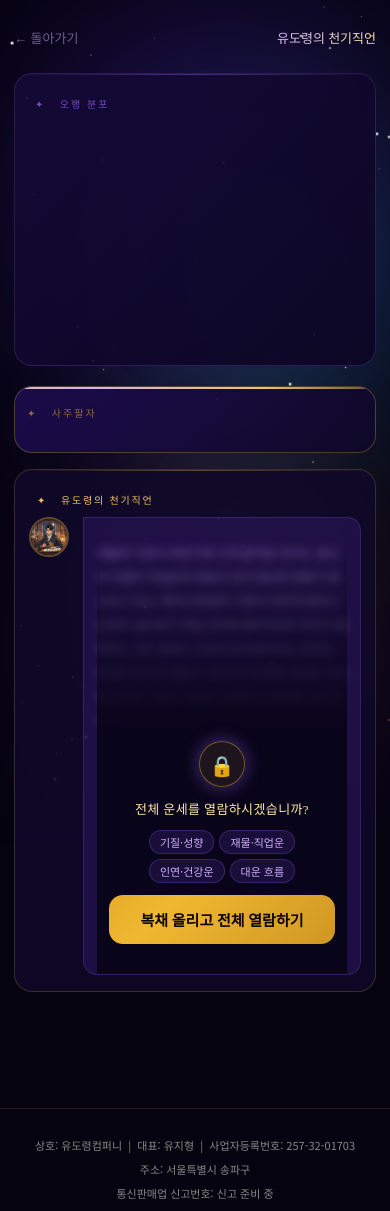
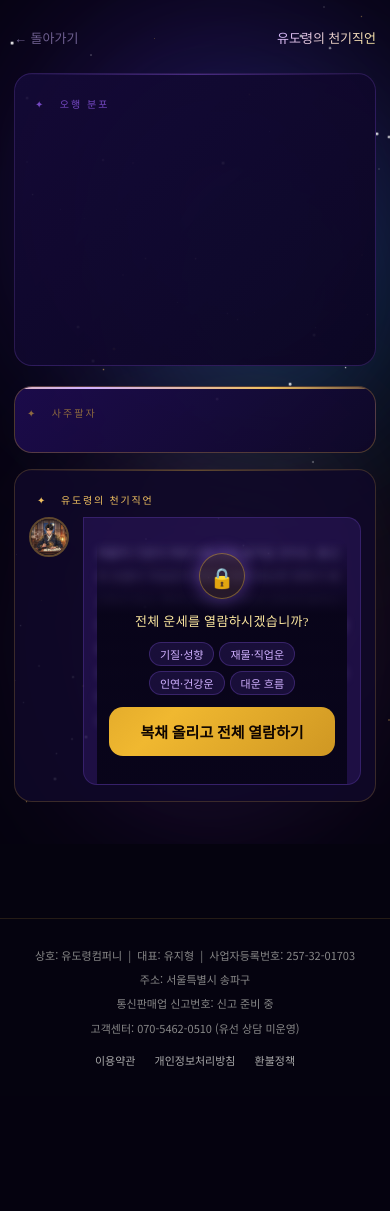
Before and after one commit to gud1955-sudo/yudoryeong, a Flask app: page /result in a window 390 px wide. Shown: the top 1211 px of the page. After the commit the page ends 1066 px from the top, so only its background shows below. Run offline with Flask 3, Linux system fonts and the light colour scheme; some libraries are stand-ins or nearby versions.

Commit message:
Fix mobile UI bugs: loading message overlap and unlock button position
- index.html: Fix loading message text overlap on narrow screens (height:24px -> min-height:46px with centering), fix CSS transition timing bug (300ms -> 430ms timeout so text changes after fade completes)
- result.html: Reduce bubble-blur-wrap height (440px->280px desktop, 380px->220px mobile) and blur text padding (240px->50px mobile) so unlock button appears higher on screen; adjust gradient fade point for better text masking

Co-Authored-By: Claude Sonnet 4.6 <noreply@anthropic.com>

```diff
--- a/templates/index.html
+++ b/templates/index.html
@@ -214,7 +214,7 @@ body{font-family:var(--font-n);background:var(--bg);color:var(--white);min-heigh
 .loading-orb{width:110px;height:110px;margin-bottom:30px;animation:float 3s ease-in-out infinite;}
 .loading-orb svg{width:100%;height:100%;overflow:visible;}
 .loading-title{font-family:var(--font-s);font-size:20px;background:linear-gradient(135deg,var(--purple-l),var(--gold-l));-webkit-background-clip:text;-webkit-text-fill-color:transparent;background-clip:text;margin-bottom:8px;}
-.loading-msg{font-family:var(--font-s);font-size:13px;color:var(--muted);height:24px;margin-bottom:28px;transition:opacity .4s;}
+.loading-msg{font-family:var(--font-s);font-size:13px;color:var(--muted);min-height:46px;text-align:center;padding:0 28px;margin-bottom:20px;transition:opacity .4s;display:flex;align-items:center;justify-content:center;}
 .loading-bar-wrap{width:220px;height:3px;background:rgba(150,100,255,.15);border-radius:3px;overflow:hidden;margin-bottom:8px;}
 .loading-bar{height:100%;border-radius:3px;background:linear-gradient(90deg,var(--purple),var(--gold),var(--purple));background-size:200% auto;animation:shimmer 1.5s linear infinite;width:0%;transition:width .3s ease;}
 .loading-dots{display:flex;justify-content:center;gap:6px;margin-top:8px;}
@@ -704,7 +704,7 @@ function showLoading(){
     loadingMsgIdx=(loadingMsgIdx+1)%LOADING_MSGS.length;
     const el=document.getElementById('loadingMsg');
     el.style.opacity='0';
-    setTimeout(()=>{el.textContent=LOADING_MSGS[loadingMsgIdx];el.style.opacity='1';},300);
+    setTimeout(()=>{el.textContent=LOADING_MSGS[loadingMsgIdx];el.style.opacity='1';},430);
   },2000);
   // 로딩바 진행
   let pct=0;
--- a/templates/result.html
+++ b/templates/result.html
@@ -67,9 +67,9 @@ body{font-family:var(--font-n);background:var(--bg);color:var(--white);min-heigh
 .analysis-card::before{content:'';position:absolute;top:0;left:0;right:0;height:1px;background:linear-gradient(90deg,transparent,rgba(220,170,60,.4),transparent);}
 .analysis-label{font-size:10px;color:var(--gold);letter-spacing:.18em;text-transform:uppercase;padding:22px 22px 10px;}
 .analysis-yudo-row{display:flex;align-items:flex-start;gap:14px;padding:0 18px 22px;}
-.bubble-blur-wrap{position:relative;margin-top:12px;min-height:440px;}
+.bubble-blur-wrap{position:relative;margin-top:12px;min-height:280px;}
 .blur-text{font-family:var(--font-s);font-size:13px;line-height:2.1;color:rgba(200,180,255,.65);filter:blur(4.5px);user-select:none;padding:0 0 280px;pointer-events:none;}
-.bubble-lock{position:absolute;inset:0;display:flex;flex-direction:column;align-items:center;justify-content:flex-end;background:linear-gradient(to bottom,transparent 0%,rgba(8,4,25,.98) 48%);gap:14px;padding:0 16px 36px;}
+.bubble-lock{position:absolute;inset:0;display:flex;flex-direction:column;align-items:center;justify-content:flex-end;background:linear-gradient(to bottom,transparent 0%,rgba(8,4,25,.95) 32%);gap:14px;padding:0 16px 28px;}
 
 .preview-label{font-size:10px;color:var(--gold);letter-spacing:.18em;text-transform:uppercase;margin-bottom:16px;display:flex;align-items:center;gap:8px;}
 .preview-label::before{content:'';display:inline-block;width:4px;height:4px;border-radius:50%;background:var(--gold);}
@@ -155,9 +155,9 @@ body{font-family:var(--font-n);background:var(--bg);color:var(--white);min-heigh
   .yudo-avatar{width:40px;height:40px;}
   .oheng-svg{width:180px;height:180px;}
   .analysis-yudo-row{padding:0 14px 16px;}
-  .bubble-blur-wrap{min-height:380px;}
-  .blur-text{font-size:12px;padding-bottom:240px;}
-  .bubble-lock{gap:12px;padding:0 12px 30px;background:linear-gradient(to bottom,transparent 0%,rgba(8,4,25,.98) 44%);}
+  .bubble-blur-wrap{min-height:220px;}
+  .blur-text{font-size:12px;padding-bottom:50px;}
+  .bubble-lock{gap:12px;padding:0 12px 28px;background:linear-gradient(to bottom,transparent 0%,rgba(8,4,25,.98) 30%);}
   .lock-title{font-size:13px;}
   .lock-items{gap:5px;}
   .lock-item{font-size:11px;padding:3px 10px;}
```
